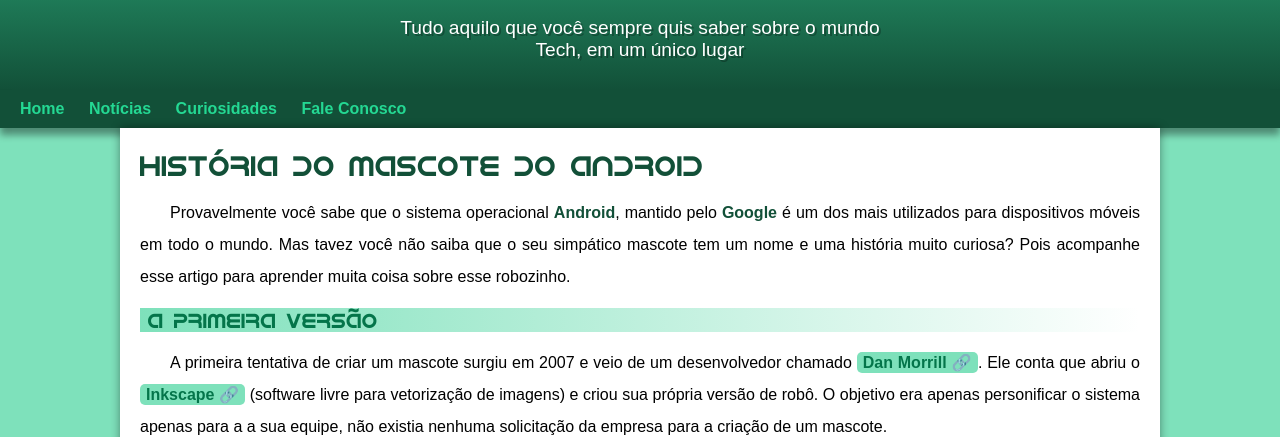
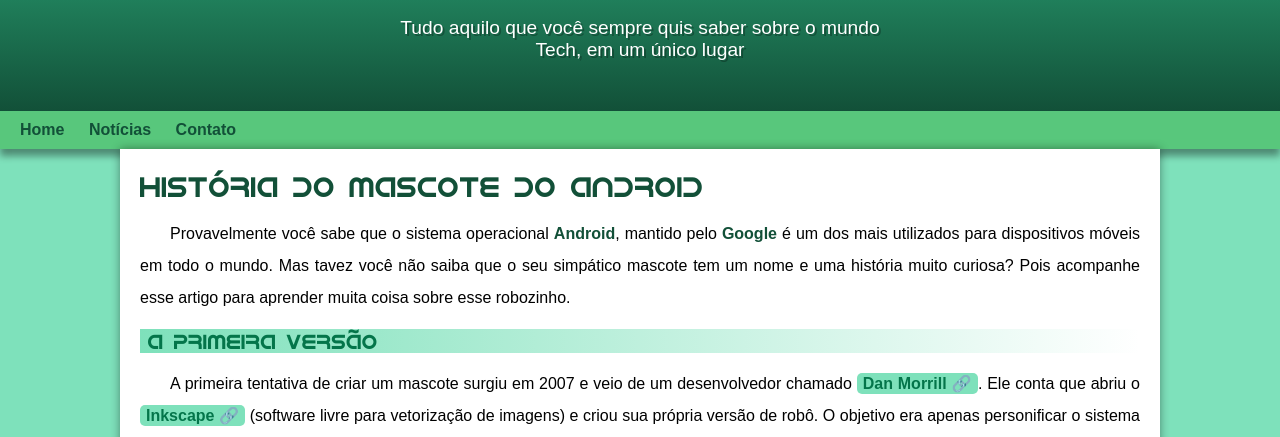
Before and after one commit to maicowmatheus/html-css, a plain HTML site: page desafios/d010/android.html in a window 1280 px wide. Shown: the part 100-537 px from the top of the page. Drawn offline with Linux system fonts and the light colour scheme.

Commit message:
conserto padding

```diff
--- a/desafios/d010/android.html
+++ b/desafios/d010/android.html
@@ -18,8 +18,7 @@
     <nav>
         <a href="#">Home</a>
         <a href="#">Notícias</a>
-        <a href="#">Curiosidades</a>
-        <a href="#">Fale Conosco</a>
+        <a href="#">Contato</a>
     </nav>
     <main>
         <article>
--- a/desafios/d010/estilo/style.css
+++ b/desafios/d010/estilo/style.css
@@ -58,18 +58,18 @@ header > p{
     color: white;
     max-width: 500px;
     margin: auto;
-    margin-bottom: 20px;
+    padding-bottom: 50px;
     padding-right: 10px;
     padding-left: 10px;
     text-shadow: 2px 2px 0px rgba(0, 0, 0, 0.274);
 }
 nav{
-    background-color: var(--cor4);
+    background-color: rgba(37, 163, 37, 0.418);
     padding: 10px;
     box-shadow: 0px 7px 7px rgba(0, 0, 0, 0.384);
 }
 nav > a{
-    color: var(--cor1);
+    color: var(--cor4);
     padding: 10px;
     text-decoration: none;
     font-weight: bold;
```
